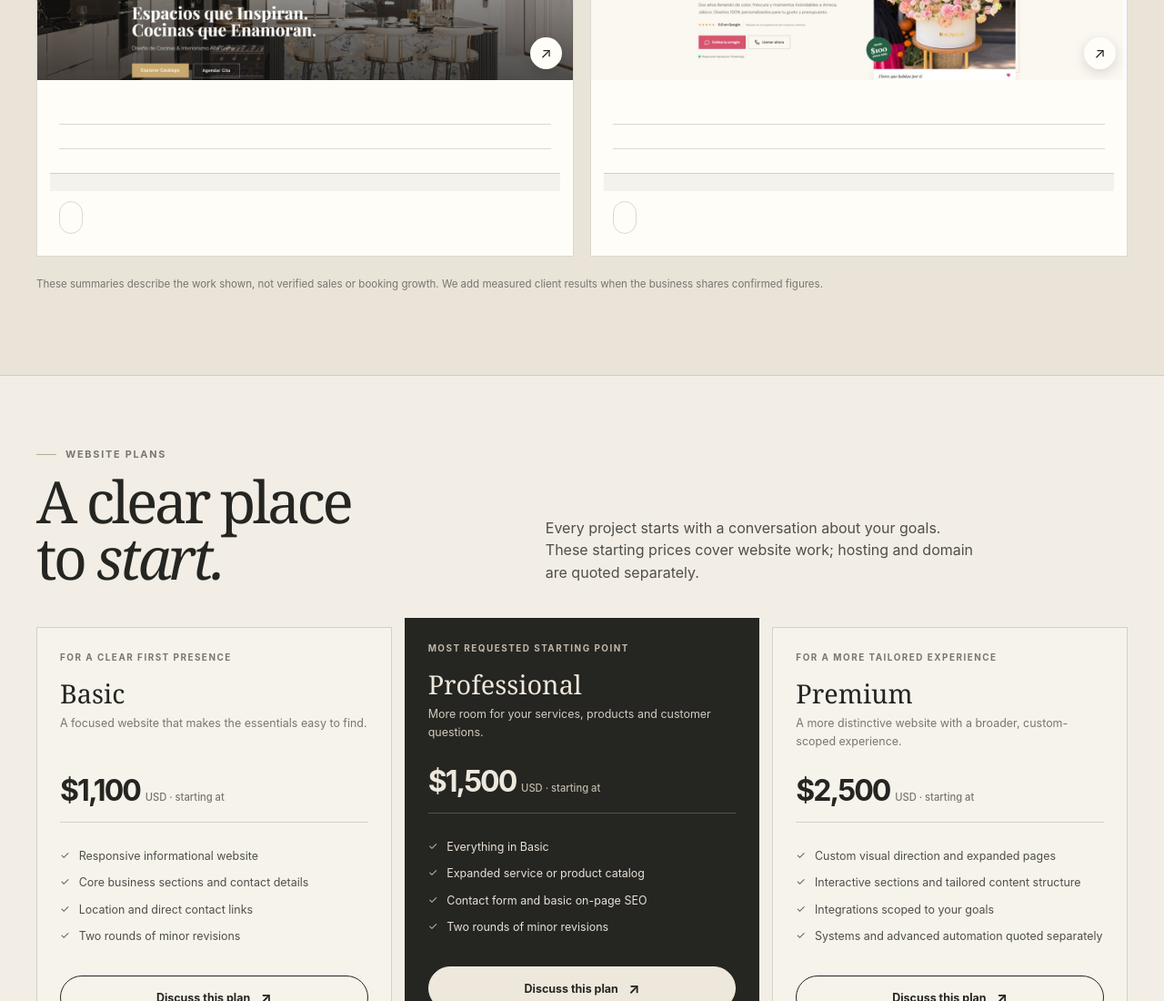
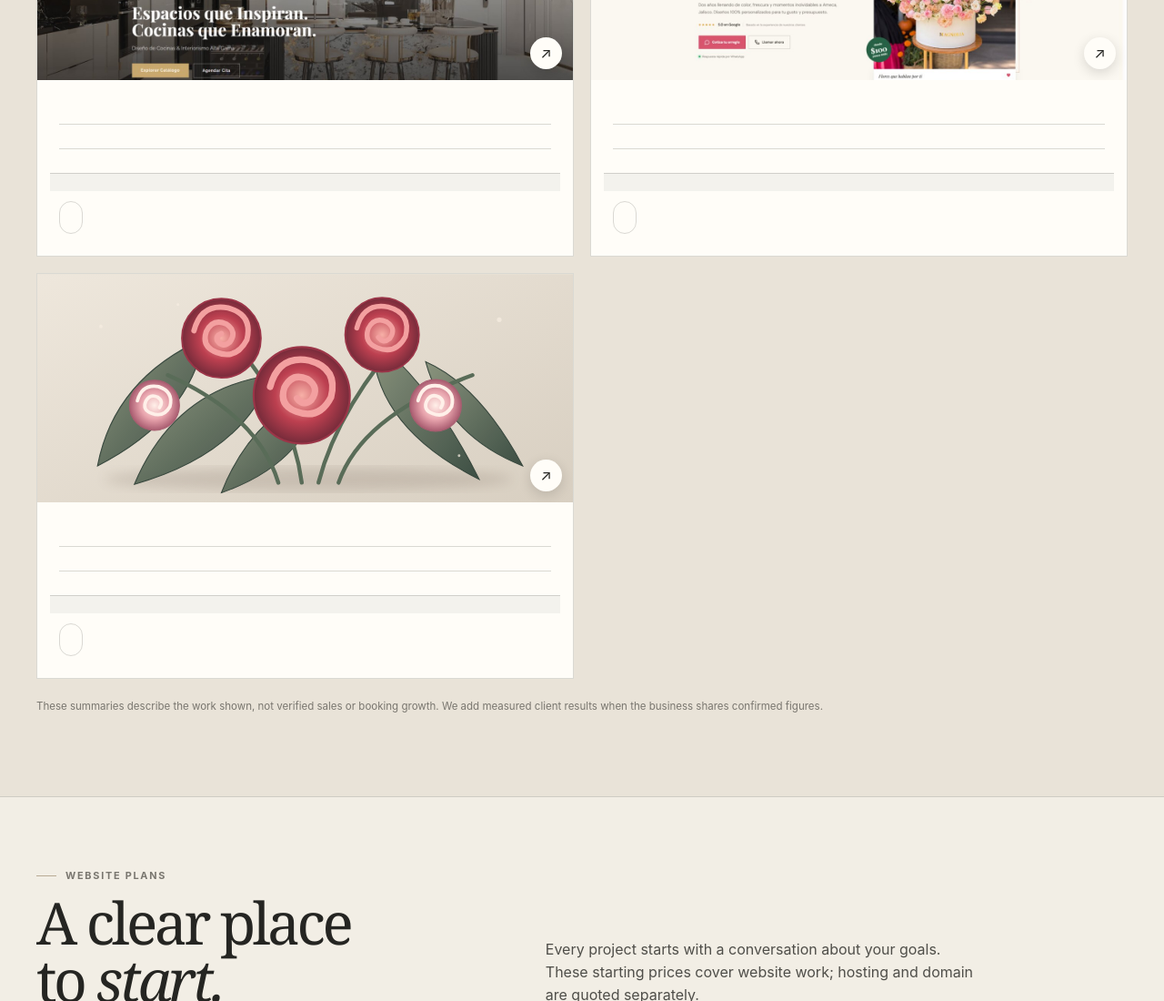
Before and after one commit to Ihan243/AB-Studio-Portafolio-, a website: page index.html in a window 1280 px wide. Shown: the part 2978-4078 px from the top of the page at 91% size. Drawn offline with Linux system fonts and the light colour scheme.

Commit message:
Add Florería Muñiz to selected portfolio projects

```diff
--- a/index.html
+++ b/index.html
@@ -566,6 +566,20 @@
               <div class="case-detail case-outcome"><b data-copy="work.label.outcome"></b><p data-copy="work.magnolia.outcome"></p></div>
               <div class="case-demo-links"><a class="case-demo-link" href="https://flores-magnolia--30wsvotk.preview.emergentagent.com/?utm_source=share" target="_blank" rel="noopener noreferrer" data-copy="work.demo.open"></a></div>
             </div>
+          </article>
+          <article class="work-card case-card">
+            <button class="case-image" type="button" data-lightbox-src="/assets/portfolio/floreria-muniz.svg" data-aria-en="Open larger floral cover: Florería Muñiz" data-aria-es="Ampliar portada floral: Florería Muñiz" aria-label="Open larger floral cover: Florería Muñiz">
+              <img src="/assets/portfolio/floreria-muniz.svg" alt="Composición de rosas rojas y rosadas para Florería Muñiz" data-alt-en="Floral cover for Florería Muñiz" data-alt-es="Portada floral para Florería Muñiz" loading="lazy" decoding="async">
+              <span class="case-zoom" aria-hidden="true">↗</span>
+            </button>
+            <div class="case-content">
+              <div class="case-topline"><small data-copy="work.type.web"></small></div>
+              <h3 data-copy="work.muniz.title"></h3>
+              <div class="case-detail"><b data-copy="work.label.need"></b><p data-copy="work.muniz.need"></p></div>
+              <div class="case-detail"><b data-copy="work.label.built"></b><p data-copy="work.muniz.built"></p></div>
+              <div class="case-detail case-outcome"><b data-copy="work.label.outcome"></b><p data-copy="work.muniz.outcome"></p></div>
+              <div class="case-demo-links"><a class="case-demo-link" href="https://florer-a-mu-iz.vercel.app/" target="_blank" rel="noopener noreferrer" data-copy="work.demo.open"></a></div>
+            </div>
           </article>        </div>
         <p class="privacy-note" data-copy="work.privacy">These summaries describe the work shown, not verified sales or booking growth. We add measured client results when the business shares confirmed figures.</p>
       </div>
@@ -789,7 +803,7 @@
         "hero.eyebrow":"Independent digital studio · Serving the U.S.",
         "hero.title":"A better web presence.<br><em>Built to move business forward.</em>",
         "hero.body":"We build thoughtful websites, booking systems and practical automation for small businesses across the United States. Clear design, useful technology and a direct path to your next customer.",
-        "hero.primary":"Tell us about your project","hero.secondary":"Explore selected work","hero.proof1":"6 website demos + 1 booking system","hero.proof2":"English + Spanish",
+        "hero.primary":"Tell us about your project","hero.secondary":"Explore selected work","hero.proof1":"7 website demos + 1 booking system","hero.proof2":"English + Spanish",
         "hero.seal":"Designed with<br>your business<br>in mind","hero.mockBrand":"AB STUDIO · WEB CONCEPT","hero.mockTitle":"Make your first impression count.","hero.mockCaption":"A clear digital home for the work you do best.","hero.mockCta":"Explore","hero.noteTitle":"A useful site, not just a pretty one.","hero.noteBody":"Websites · booking flows · automation",
         "statement.one":"Made for small and growing businesses","statement.two":"Serving small businesses across the United States","statement.three":"Websites, systems & automation",
         "services.kicker":"What we do","services.title":"Digital tools that<br>make work <em>easier.</em>","services.intro":"Start with the right website. Add the systems your business needs when it is ready to do more.",
@@ -797,7 +811,7 @@
         "services.systemTitle":"Booking & admin systems","services.systemBody":"Reservation flows, dashboards and admin tools designed around the way your business actually works.","services.systemLink":"Scope a system",
         "services.autoTitle":"Practical automation","services.autoBody":"Connect repetitive steps across forms, messages and business tools, with a human in control where it matters.","services.autoLink":"Talk through an idea",
         "work.kicker":"Selected projects",
-        "work.title":"Six web demos.<br><em>Made for different needs.</em>",
+        "work.title":"Seven web demos.<br><em>Made for different needs.</em>",
         "work.note":"The links below open portfolio demos for review. They are reference versions, not the clients’ official live websites.",
         "work.type.web":"Reference demo · not official","work.type.system":"Reservation system · demo","work.type.concept":"Reference demo · not official","work.type.curiel":"Two demos · Basic + Premium",
         "work.label.need":"The need","work.label.built":"What we made","work.label.outcome":"What the demo shows",
@@ -808,6 +822,7 @@
         "work.curiel.title":"Refaccionaria Curiel","work.curiel.need":"The store needed a clearer way to present its wide selection of automotive parts.","work.curiel.built":"Two separate website demos, Basic and Premium, with product categories and direct contact options.","work.curiel.outcome":"The links let visitors compare two different website concepts for the same business.",
         "work.keetchen.title":"Home Keetchen","work.keetchen.need":"The kitchen and interior design studio needed to present its services and projects with the same care as its spaces.","work.keetchen.built":"An editorial website concept with sections for kitchens, closets, interior design, custom projects and accessories.","work.keetchen.outcome":"Potential clients can explore the services and projects, then request a consultation or quote.",
         "work.magnolia.title":"Florería Magnolia","work.magnolia.need":"The flower shop needed a warm digital showcase for custom arrangements and its local presence.","work.magnolia.built":"A visual website concept with arrangement photography, reviews, location and direct contact options.","work.magnolia.outcome":"Visitors can explore the shop’s style and contact it by WhatsApp or phone.",
+        "work.muniz.title":"Florería Muñiz","work.muniz.need":"The flower shop needed a digital catalog that makes it easier to browse arrangements and request a quote.","work.muniz.built":"A responsive website with product categories, a custom quote flow, WhatsApp contact and an administrative panel for catalog management.","work.muniz.outcome":"Visitors can explore arrangements by category and send a tailored request, while the shop can manage its catalog through the admin panel.",
         "work.privacy":"These links are demos for reference, not official published client websites. Case summaries describe deliverables and do not claim unverified business results.",
         "plans.kicker":"Website plans","plans.title":"A clear place<br>to <em>start.</em>","plans.intro":"Every project starts with a conversation about your goals. These starting prices cover website work; hosting and domain are quoted separately.",
         "plans.startingAt":"USD · starting at","plans.label1":"For a clear first presence","plans.basic":"Basic","plans.basicDesc":"A focused website that makes the essentials easy to find.","plans.basic1":"Responsive informational website","plans.basic2":"Core business sections and contact details","plans.basic3":"Location and direct contact links","plans.basic4":"Two rounds of minor revisions",
@@ -842,7 +857,7 @@
         "hero.eyebrow":"Estudio digital independiente · Atención a negocios de EE. UU.",
         "hero.title":"Una mejor presencia digital.<br><em>Hecha para impulsar tu negocio.</em>",
         "hero.body":"Creamos sitios web, sistemas de reservas y automatizaciones prácticas para pequeños negocios de Estados Unidos. Diseño claro, tecnología útil y un camino directo hacia tus próximos clientes.",
-        "hero.primary":"Contanos sobre tu proyecto","hero.secondary":"Ver proyectos","hero.proof1":"6 demos web + 1 sistema de reservas","hero.proof2":"Inglés + español",
+        "hero.primary":"Contanos sobre tu proyecto","hero.secondary":"Ver proyectos","hero.proof1":"7 demos web + 1 sistema de reservas","hero.proof2":"Inglés + español",
         "hero.seal":"Diseñado<br>pensando en<br>tu negocio","hero.mockBrand":"AB STUDIO · CONCEPTO WEB","hero.mockTitle":"Hacé que tu primera impresión cuente.","hero.mockCaption":"Un espacio digital claro para mostrar lo que hacés mejor.","hero.mockCta":"Explorar","hero.noteTitle":"Un sitio útil, además de atractivo.","hero.noteBody":"Webs · reservas · automatización",
         "statement.one":"Para negocios pequeños y en crecimiento","statement.two":"Atención a pequeños negocios en Estados Unidos","statement.three":"Sitios web, sistemas y automatización",
         "services.kicker":"Qué hacemos","services.title":"Herramientas digitales<br>para trabajar <em>mejor.</em>","services.intro":"Empezá con el sitio web que tu negocio necesita. Sumá sistemas cuando estés listo para hacer más.",
@@ -850,7 +865,7 @@
         "services.systemTitle":"Reservas y paneles","services.systemBody":"Flujos de reservación, tableros y herramientas administrativas diseñadas para la operación de tu negocio.","services.systemLink":"Cotizar un sistema",
         "services.autoTitle":"Automatización práctica","services.autoBody":"Conectamos pasos repetitivos entre formularios, mensajes y herramientas, con supervisión humana donde importa.","services.autoLink":"Conversar sobre una idea",
         "work.kicker":"Proyectos seleccionados",
-        "work.title":"Seis demos web.<br><em>Para necesidades distintas.</em>",
+        "work.title":"Siete demos web.<br><em>Para necesidades distintas.</em>",
         "work.note":"Los enlaces abren demos del portafolio para que las revisés. Son referencias, no los sitios oficiales publicados de los clientes.",
         "work.type.web":"Demo de referencia · no oficial","work.type.system":"Demo de sistema de reservas","work.type.concept":"Demo de referencia · no oficial","work.type.curiel":"Dos demos · Básica + Premium",
         "work.label.need":"La necesidad","work.label.built":"Qué construimos","work.label.outcome":"Qué muestra la demo",
@@ -861,6 +876,7 @@
         "work.curiel.title":"Refaccionaria Curiel","work.curiel.need":"El negocio necesitaba presentar de forma más clara su amplio surtido de refacciones automotrices.","work.curiel.built":"Dos demos web separadas, Básica y Premium, con categorías de productos y opciones de contacto directo.","work.curiel.outcome":"Los enlaces permiten comparar dos conceptos web distintos para el mismo negocio.",
         "work.keetchen.title":"Home Keetchen","work.keetchen.need":"El estudio de cocinas e interiorismo necesitaba presentar sus servicios y proyectos con el mismo cuidado que sus espacios.","work.keetchen.built":"Un concepto editorial con secciones para cocinas, clósets, interiorismo, proyectos a medida y accesorios.","work.keetchen.outcome":"Los posibles clientes pueden explorar los servicios y proyectos, y solicitar una cita o cotización.",
         "work.magnolia.title":"Florería Magnolia","work.magnolia.need":"La florería necesitaba una vitrina digital cálida para mostrar arreglos personalizados y su presencia local.","work.magnolia.built":"Un concepto visual con fotografías de arreglos, opiniones, ubicación y opciones de contacto directo.","work.magnolia.outcome":"Las personas pueden conocer el estilo de la florería y contactarla por WhatsApp o teléfono.",
+        "work.muniz.title":"Florería Muñiz","work.muniz.need":"La florería necesitaba un catálogo digital que facilitara explorar sus arreglos y solicitar cotizaciones.","work.muniz.built":"Un sitio adaptable con productos por categorías, cotizador personalizado, contacto por WhatsApp y panel administrativo para gestionar el catálogo.","work.muniz.outcome":"Las visitas pueden explorar los arreglos por categoría y enviar solicitudes personalizadas, mientras la florería administra su catálogo desde el panel.",
         "work.privacy":"Estos enlaces son demos de referencia, no sitios oficiales publicados. Las fichas describen entregables y no afirman resultados comerciales sin verificar.",
         "plans.kicker":"Paquetes web","plans.title":"Un buen lugar<br>para <em>empezar.</em>","plans.intro":"Cada proyecto comienza con una conversación sobre tus objetivos. Estos precios iniciales cubren el sitio web; hosting y dominio se cotizan por separado.",
         "plans.startingAt":"USD · desde","plans.label1":"Para una presencia clara","plans.basic":"Básico","plans.basicDesc":"Un sitio enfocado que facilita encontrar la información esencial.","plans.basic1":"Sitio informativo adaptable a celulares","plans.basic2":"Secciones principales y datos del negocio","plans.basic3":"Ubicación y enlaces de contacto directo","plans.basic4":"Dos rondas de cambios menores",
```
